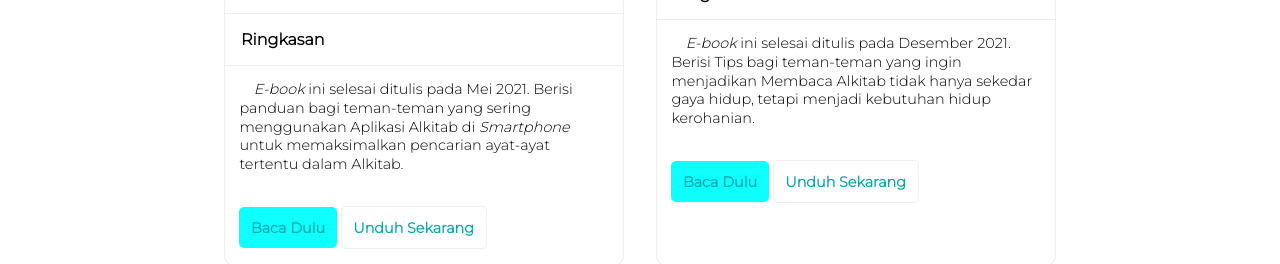
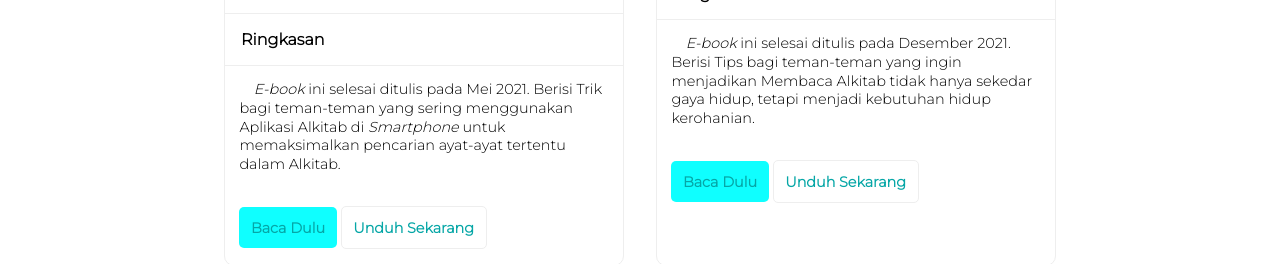
Before and after one commit to ekyzupaldry/ekyzupaldry.github.io, a plain HTML site: page filadelfia-ministry/index.html in a window 1280 px wide. Shown: the part 990-1254 px from the top of the page. Drawn offline with Linux system fonts and the light colour scheme.

Commit message:
Update index.html

```diff
--- a/filadelfia-ministry/index.html
+++ b/filadelfia-ministry/index.html
@@ -86,7 +86,7 @@
                     <img src="images/trik-memaksimalkan-pencarian-ayat-alkitab-di-aplikasi-smartphone.jpg" alt="Cover Buku">
                     <h4>Ringkasan</h4>
                     <p>
-                        <span class="font-italic">E-book</span> ini selesai ditulis pada Mei 2021. Berisi panduan bagi teman-teman yang sering menggunakan Aplikasi Alkitab di <span class="font-italic">Smartphone</span> untuk memaksimalkan pencarian ayat-ayat tertentu dalam Alkitab.
+                        <span class="font-italic">E-book</span> ini selesai ditulis pada Mei 2021. Berisi Trik bagi teman-teman yang sering menggunakan Aplikasi Alkitab di <span class="font-italic">Smartphone</span> untuk memaksimalkan pencarian ayat-ayat tertentu dalam Alkitab.
                     </p>
                 </div>
 
```
